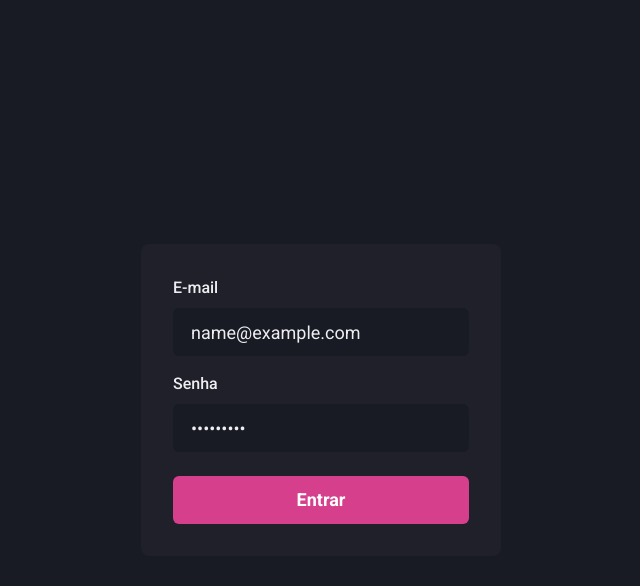
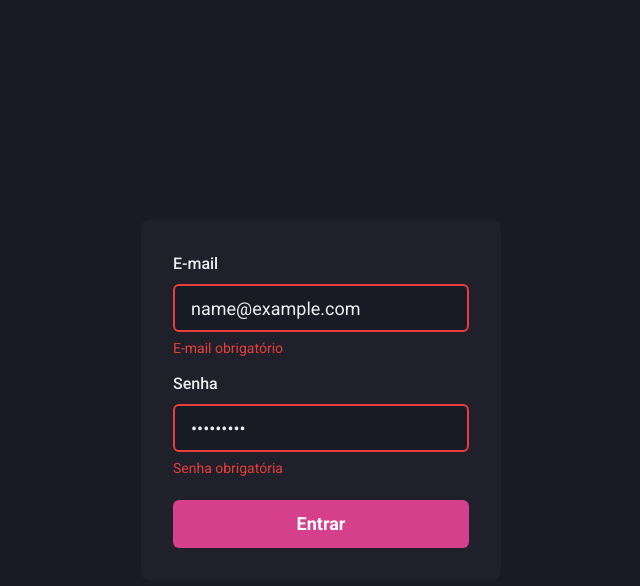
Before and after one commit to thauandev/dashgo, a Next.js app: page / in a window 1280 px wide. Both pictures are taken after typing "name@example.com", "Sample123" into the empty fields and a click on the button "Entrar". Shown: the top 586 px of the page, without its empty margins (319-959 px from the left). Built offline with nearby package versions, Linux system fonts and the light colour scheme.

Commit message:
Validação de dados

```diff
--- a/package.json
+++ b/package.json
@@ -12,6 +12,7 @@
     "@chakra-ui/react": "^1.6.0",
     "@emotion/react": "^11.1.5",
     "@emotion/styled": "^11.3.0",
+    "@hookform/resolvers": "^2.4.0",
     "apexcharts": "^3.26.1",
     "framer-motion": "^4.1.9",
     "next": "10.1.3",
@@ -19,7 +20,8 @@
     "react-apexcharts": "^1.3.9",
     "react-dom": "17.0.2",
     "react-hook-form": "^7.3.5",
-    "react-icons": "^4.2.0"
+    "react-icons": "^4.2.0",
+    "yup": "^0.32.9"
   },
   "devDependencies": {
     "@types/node": "^14.14.41",
--- a/src/components/Form/Input.tsx
+++ b/src/components/Form/Input.tsx
@@ -3,20 +3,23 @@
   FormLabel,
   FormControl,
   InputProps as CInputProps,
+  FormErrorMessage,
 } from "@chakra-ui/react";
 import { forwardRef, ForwardRefRenderFunction } from "react";
+import { FieldError } from "react-hook-form";
 
 interface InputProps extends CInputProps {
   name: string;
   label?: string;
+  error: FieldError;
 }
 
 const InputBase: ForwardRefRenderFunction<HTMLInputElement, InputProps> = (
-  { name, label, ...rest },
+  { name, label, error, ...rest },
   ref
 ) => {
   return (
-    <FormControl>
+    <FormControl isInvalid={!!error}>
       {!!label && <FormLabel htmlFor={name}>{label}</FormLabel>}
       <CInput
         id={name}
@@ -31,6 +34,8 @@
         {...rest}
         ref={ref}
       />
+
+      {!!error && <FormErrorMessage>{error.message}</FormErrorMessage>}
     </FormControl>
   );
 };
--- a/src/pages/index.tsx
+++ b/src/pages/index.tsx
@@ -1,5 +1,7 @@
 import { Flex, Button, Stack } from "@chakra-ui/react";
-import { SubmitHandler, useForm } from "react-hook-form";
+import { appendErrors, SubmitHandler, useForm } from "react-hook-form";
+import * as yup from "yup";
+import { yupResolver } from "@hookform/resolvers/yup";
 
 import { Input } from "../components/Form/Input";
 
@@ -8,11 +10,20 @@
   password: string;
 };
 
+const signInFormSchema = yup.object().shape({
+  email: yup.string().required("E-mail obrigatório").email("E-mail invalido"),
+  password: yup.string().required("Senha obrigatória"),
+});
+
 export default function Home() {
-  const { register, handleSubmit, formState } = useForm();
+  const { register, handleSubmit, formState } = useForm({
+    resolver: yupResolver(signInFormSchema),
+  });
 
-  const handleSignIn: SubmitHandler<SignInFormData> = ({ email, password }) => {
-    console.log(email, password);
+  const { errors } = formState;
+
+  const handleSignIn: SubmitHandler<SignInFormData> = (values) => {
+    console.log(values);
   };
 
   return (
@@ -32,13 +43,16 @@
             type="email"
             name="email"
             label="E-mail"
-            {...register("email")}
+            error={errors.email}
+            {...register}
           />
+
           <Input
             type="password"
             name="password"
             label="Senha"
-            {...register("password")}
+            error={errors.password}
+            {...register}
           />
         </Stack>
 
```
Also changed, not shown: 1 other file (tests, documents, lock files or other folders).
